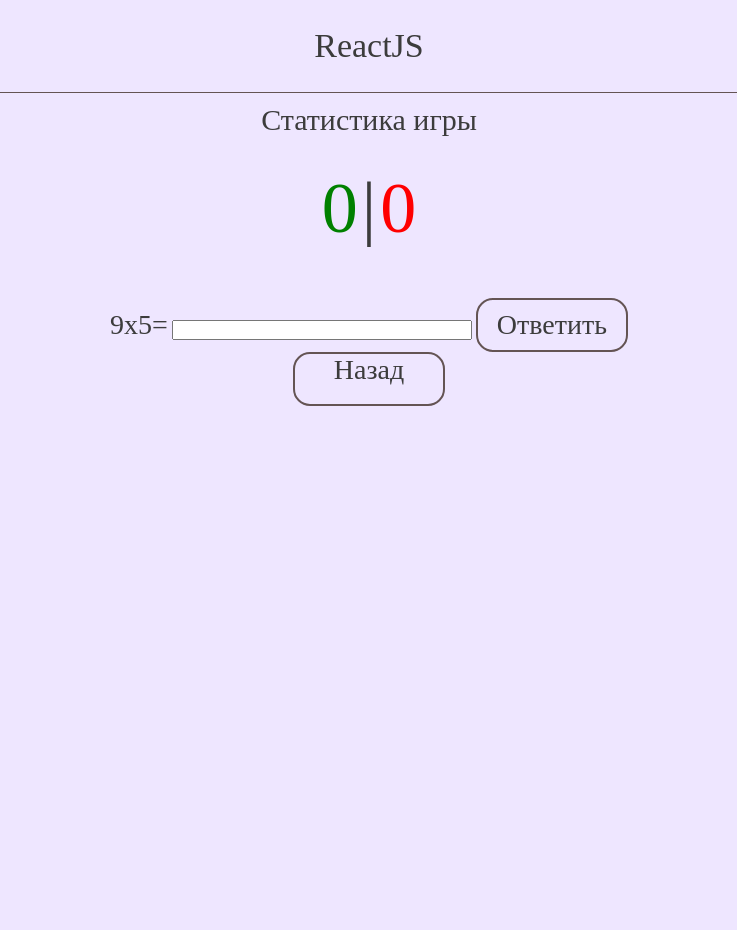
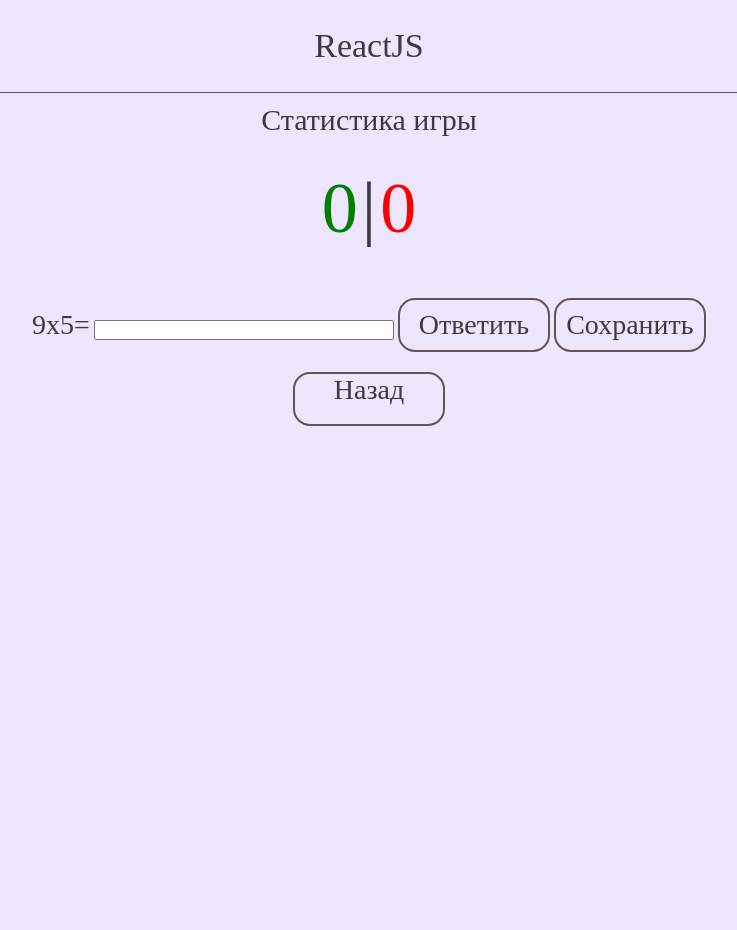
Before and after one commit to MaksimovicOff/ReactJS, a PHP site: page /pages/game.php in a window 1280 px wide. Shown: the whole page, without its empty margins (271-1008 px from the left). Run offline with PHP 8.4, Linux system fonts and the light colour scheme; some web fonts are replaced.

Commit message:
Update game.php

```diff
--- a/pages/game.php
+++ b/pages/game.php
@@ -20,9 +20,10 @@
         <div>
             <div class="task"><span id="task"></span></div>
             <input type="text" id="answer">
-            <input type="button" value="Ответить" onclick="check()" class="answer_button"><br>
+            <input type="button" value="Ответить" onclick="check()" class="answer_button">
+            <button class="save1">Сохранить</button><br>
         </div>
-        <div>
+        <div class="game_b_m">
             <div class="game_b"><a href="lk.php">Назад</a></div>
         </div>
     </div>
```
